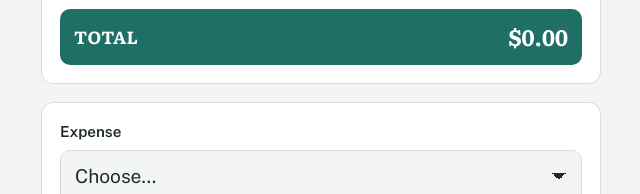
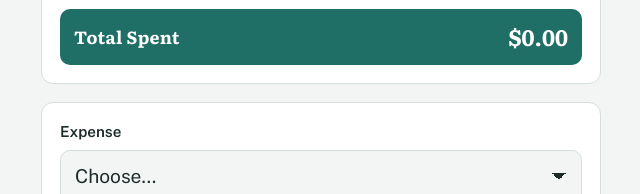
Before and after one commit to SJMarlow/SoSecFi, a plain HTML site: page index.html in a window 1280 px wide. Shown: the part 256-450 px from the top of the page, 319-959 px from the left. Drawn offline with nearby package versions, Linux system fonts and the light colour scheme.

Commit message:
Update index.htmlRename top total to Total Spent

```diff
--- a/index.html
+++ b/index.html
@@ -133,7 +133,7 @@ button{cursor:pointer}
     <label class="label" for="ssInput">SS Check</label>
     <div class="field"><span class="pre">$</span><input id="ssInput" inputmode="decimal" autocomplete="off"></div>
     <button class="carry" id="carryBtn"><span id="carryLabel">Carried over</span><b id="carryAmt">$0.00</b></button>
-    <div class="toptotal"><span>TOTAL</span><b id="totalTop">$0.00</b></div>
+    <div class="toptotal"><span>Total Spent</span><b id="totalTop">$0.00</b></div>
   </section>
 
   <section class="panel">
```
